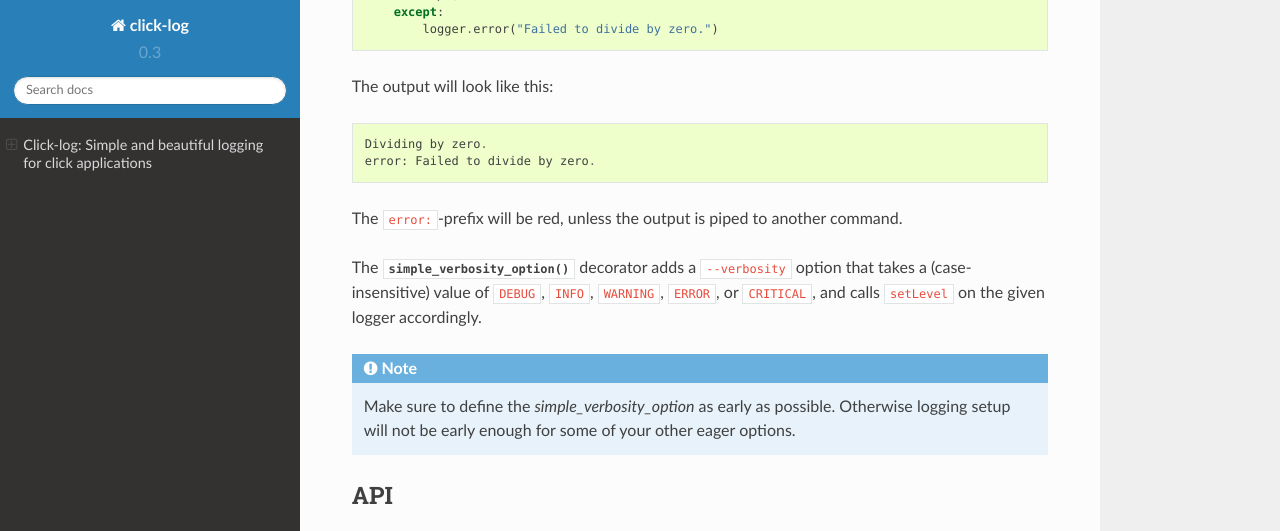
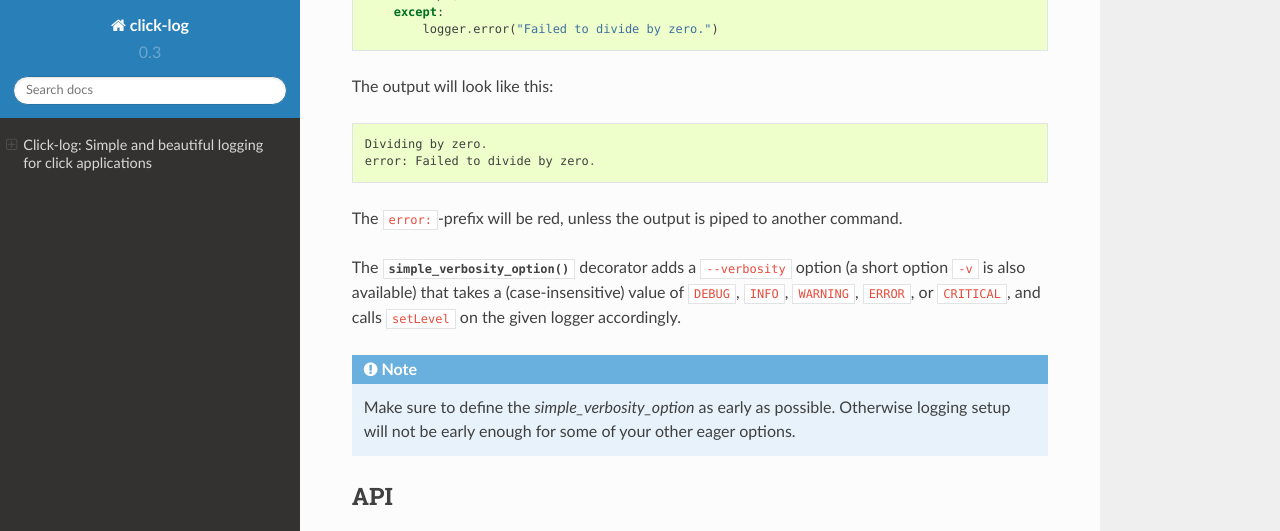
Before and after one commit to click-contrib/click-log, a Sphinx documentation site: the page built from docs/index.rst, in a window 1280 px wide and 900 px high, scrolled down 1803 px, cut to the strip 0-531 px from the top of the window. Built offline with Sphinx 7.4.7 and the Read the Docs theme 2.0.0, drawn with Linux system fonts in a browser that asks for light colours.

Commit message:
Add short option description (#33)

```diff
--- a/docs/index.rst
+++ b/docs/index.rst
@@ -87,9 +87,9 @@
 command.
 
 The :py:func:`simple_verbosity_option` decorator adds a ``--verbosity`` option
-that takes a (case-insensitive) value of ``DEBUG``, ``INFO``, ``WARNING``,
-``ERROR``, or ``CRITICAL``, and calls ``setLevel`` on the given logger
-accordingly.
+(a short option ``-v`` is also available) that takes a (case-insensitive) value
+of ``DEBUG``, ``INFO``, ``WARNING``, ``ERROR``, or ``CRITICAL``, and calls
+``setLevel`` on the given logger accordingly.
 
 .. note::
 
```
